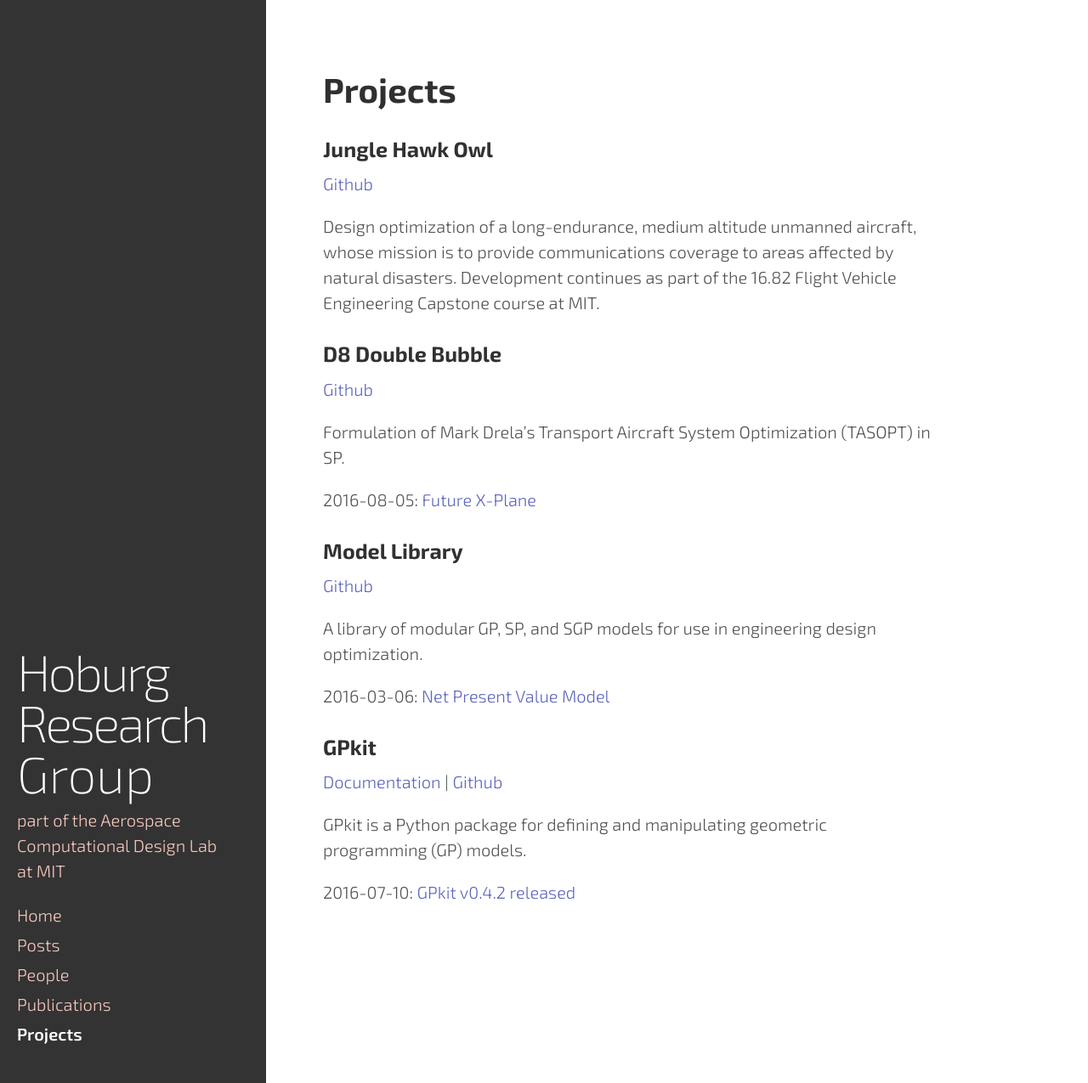
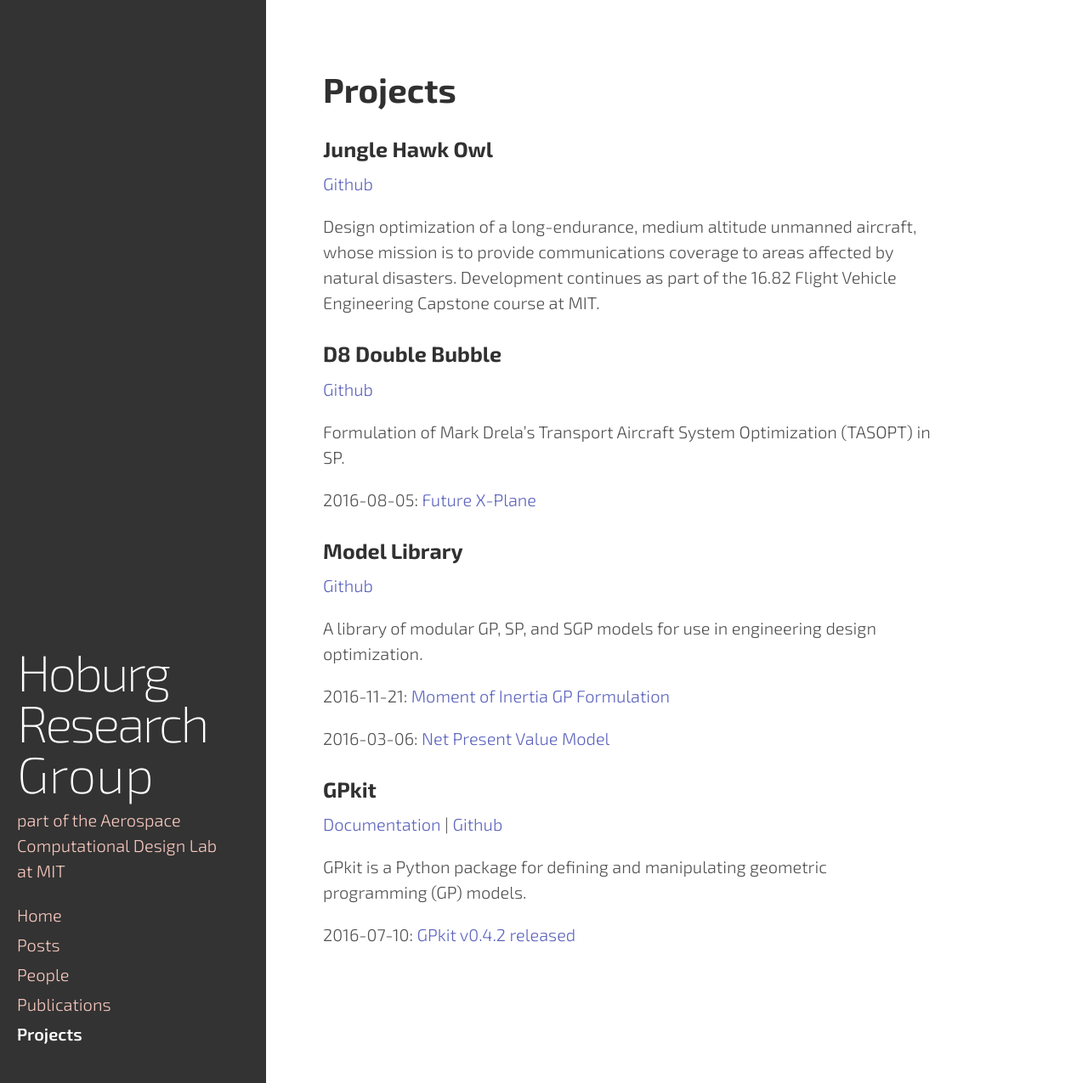
Before and after one commit to convexengineering/convexengineering.github.io, a Jekyll site: the page built from projects.md, in a window 1280 px wide and 1275 px high. Shown: the whole window at 85% size. Built offline with Jekyll 4.4.1, drawn with Linux system fonts in a browser that asks for light colours.

Commit message:
Update projects.md with the moi model

```diff
--- a/projects.md
+++ b/projects.md
@@ -27,6 +27,10 @@
 
 <div class="news">
 <p>
+  2016-11-21:
+  <a href="posts/2016/Beam-Bending">Moment of Inertia GP Formulation</a>
+</p>
+<p>
   2016-03-06:
   <a href="posts/2016/NPV">Net Present Value Model</a>
 </p>
```
